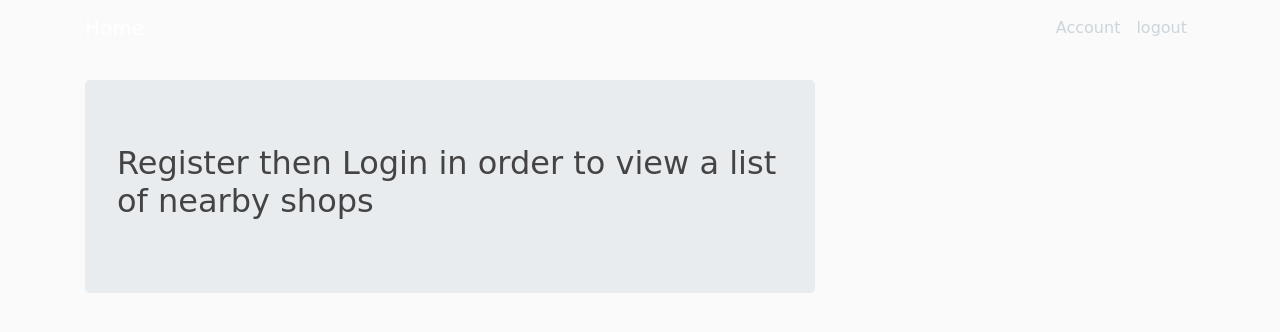
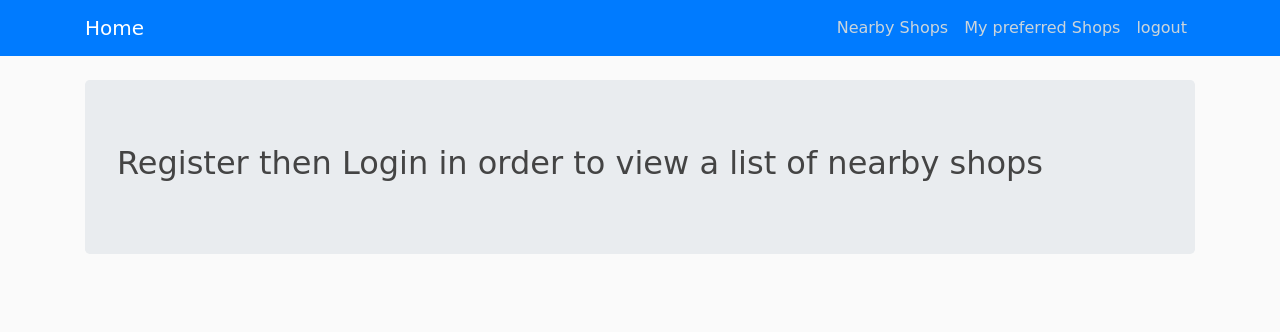
Before and after one commit to BlkYass/SPA_Python, a Flask app: page / in a window 1280 px wide. Shown: the top 332 px of the page. Run offline with Flask 2, Linux system fonts and the light colour scheme; a user stored in the database is signed in; some libraries are stand-ins or nearby versions.

Commit message:
add url for preferred and nearbyshops pages,increase to col-md-12 for layout container bootstrap

```diff
--- a/app/templates/layout.html
+++ b/app/templates/layout.html
@@ -3,22 +3,24 @@
 <head>
     <!-- Required meta tags -->
     <meta charset="utf-8">
-    <meta name="viewport" content="width=device-width, initial-scale=1, shrink-to-fit=no">
+    <meta name="viewport" content="width=device-width, initial-scale=1">
+    <!-- Bootstrap CSS font awesome -->
 
-    <!-- Bootstrap CSS -->
     <link rel="stylesheet" href="https://maxcdn.bootstrapcdn.com/bootstrap/4.0.0/css/bootstrap.min.css" integrity="sha384-Gn5384xqQ1aoWXA+058RXPxPg6fy4IWvTNh0E263XmFcJlSAwiGgFAW/dAiS6JXm" crossorigin="anonymous">
+    <link rel="icon" href="{{ url_for('static', filename='localization-icon.png') }}">
+    <link rel="stylesheet" type="text/css" href="{{ url_for('static', filename='main.css') }}">
+    <script src="https://ajax.googleapis.com/ajax/libs/jquery/2.1.4/jquery.min.js"></script>
 
-    <link rel="stylesheet" type="text/css" href="{{ url_for('static', filename='main.css') }}">
 
     {% if title %}
-        <title>Flask NearbyshopApp - {{ title }}</title>
+        <title>Nearby shops App - {{ title }}</title>
     {% else %}
-        <title>Flask NearbyshopApp</title>
+        <title>Nearby shops App</title>
     {% endif %}
 </head>
 <body>
     <header class="site-header">
-      <nav class="navbar navbar-expand-md navbar-dark bg-steel fixed-top">
+      <nav class="navbar navbar-expand-md navbar-dark bg-primary fixed-top">
         <div class="container">
           <a class="navbar-brand mr-4" href="/">Home</a>
           <button class="navbar-toggler" type="button" data-toggle="collapse" data-target="#navbarToggle" aria-controls="navbarToggle" aria-expanded="false" aria-label="Toggle navigation">
@@ -30,7 +32,9 @@
             <!-- Navbar Right Side -->
             <div class="navbar-nav">
             {% if current_user.is_authenticated %}
-              <a class="nav-item nav-link" href="{{ url_for('account') }}">Account</a>
+
+              <a class="nav-item nav-link" href="{{ url_for('NearbyShops') }}">Nearby Shops</a>
+              <a class="nav-item nav-link" href="{{ url_for('pref_Shops') }}">My preferred Shops</a>
               <a class="nav-item nav-link" href="{{ url_for('logout') }}">logout</a>
             {% else %}
               <a class="nav-item nav-link" href="{{ url_for('login') }}">Login</a>
@@ -43,7 +47,7 @@
     </header>
     <main role="main" class="container">
       <div class="row">
-        <div class="col-md-8">
+        <div class="col-md-12">
           {% with messages = get_flashed_messages(with_categories=true) %}
             {% if messages %}
               {% for category, message in messages %}
@@ -53,7 +57,13 @@
               {% endfor %}
             {% endif %}
           {% endwith %}
-          {% block content %}{% endblock %}
+
+          {% block content %}
+
+
+
+          {% endblock %}
+
         </div>
         </div>
     </main>
```
